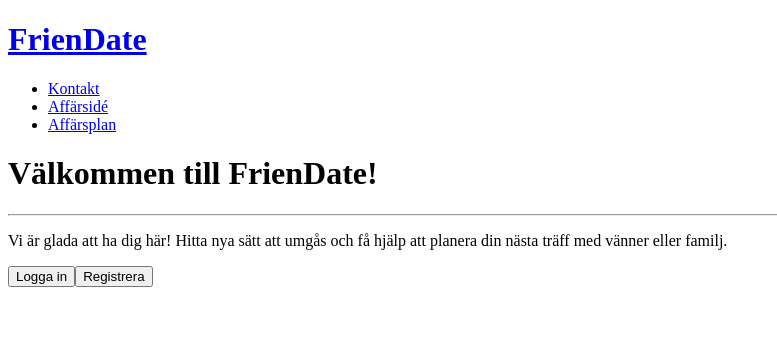
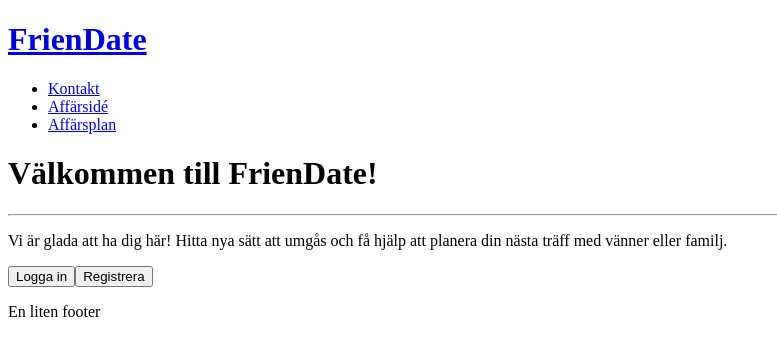
Before and after one commit to Dilemma98/FrienDate, a React app: page / in a window 1280 px wide. Shown: the top 356 px of the page, without its empty margins (0-777 px from the left). Built offline with nearby package versions, Linux system fonts and the light colour scheme; the HTML template or start-up script is replaced by a standard one.

Commit message:
Footer added

```diff
--- a/src/App.tsx
+++ b/src/App.tsx
@@ -28,6 +28,7 @@ class App extends React.Component{
                         <Route path="*" element={<NotFound/>}/>
                     </Routes>
                 </div>
+                <Footer/>
             </Router>
         );
     }
--- a/src/components/footer.tsx
+++ b/src/components/footer.tsx
@@ -1,10 +1,12 @@
 import React from "react";
 
-class Footer extends React.Component{
-    render(){
-        return(
-            <div></div>
-        );
-    }
+class Footer extends React.Component {
+  render() {
+    return (
+      <footer>
+        <p>En liten footer</p>
+      </footer>
+    );
+  }
 }
 export default Footer;
```
